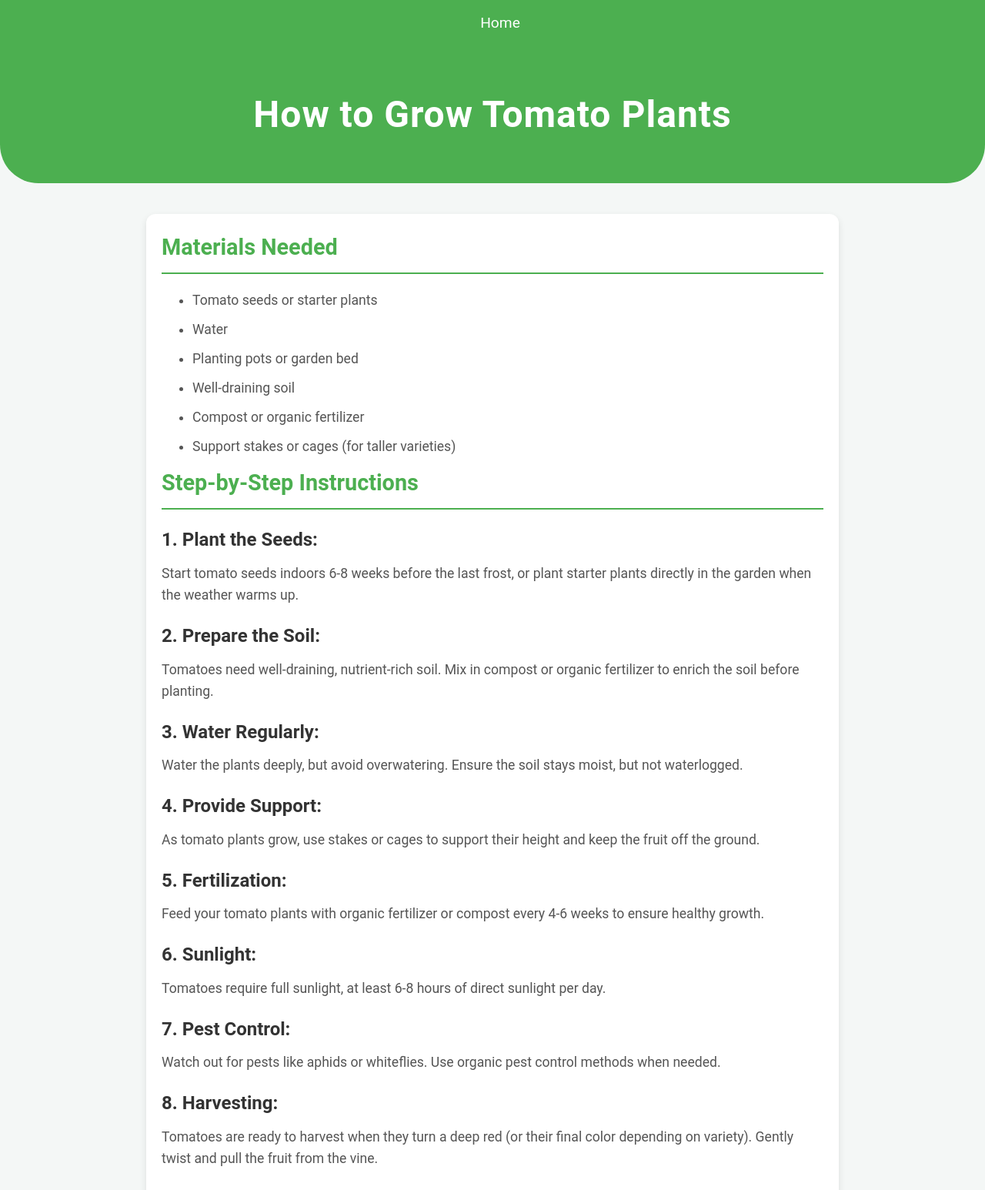
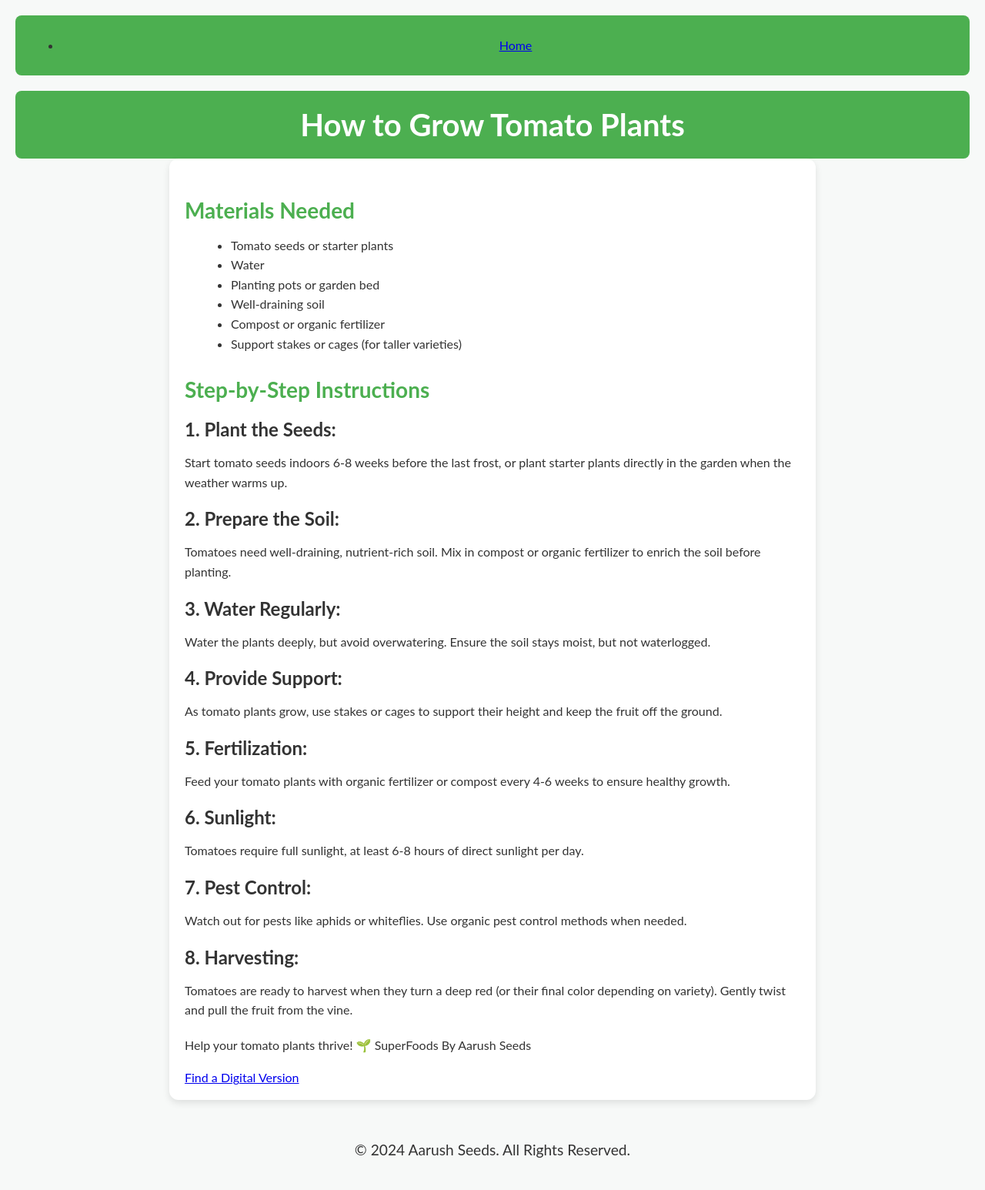
Before and after one commit to aarush67/How-to-Grow-Tomato-Plants, a plain HTML site: page index.html in a window 1280 px wide. Shown: the top 1546 px of the page at 77% size. Drawn offline with Linux system fonts and the light colour scheme.

Commit message:
Update styles.css

```diff
--- a/styles.css
+++ b/styles.css
@@ -1,138 +1,154 @@
-/* Reset browser defaults */
-* {
+/* General styling */
+body {
+    font-family: 'Lato', sans-serif;
+    background-color: #f7f9f8; /* Light background for contrast */
+    color: #333;
     margin: 0;
-    padding: 0;
-    box-sizing: border-box;
+    padding: 20px; /* Add padding to body for spacing */
 }
 
-body {
-    font-family: 'Roboto', sans-serif;
-    background-color: #f4f7f6;
-    color: #333;
-    margin: 0;
-    padding: 0;
-    line-height: 1.6;
+/* Container styling */
+.container {
+    max-width: 800px;
+    margin: 0 auto;
+    padding: 20px;
+    background-color: white; /* White background for the paper effect */
+    border-radius: 12px; /* Rounded corners */
+    box-shadow: 0 4px 10px rgba(0, 0, 0, 0.1); /* Subtle shadow */
 }
 
-/* Navigation Bar */
+/* Navbar styling */
 nav {
-    background-color: #4CAF50;
-    padding: 15px;
+    background-color: #4CAF50; /* Matches header color */
+    padding: 10px 0;
     text-align: center;
+    margin-bottom: 20px; /* Space between nav and content */
+    border-radius: 8px; /* Rounded corners for the navbar */
 }
 
-nav ul {
-    list-style-type: none;
+nav .logo h1 {
+    color: white;
+    font-size: 2rem;
+    margin: 0; /* Remove default margin */
 }
 
-nav ul li {
-    display: inline;
-    margin-right: 20px;
+nav .nav-links {
+    display: inline-block;
+    list-style: none;
 }
 
-nav ul li a {
+nav .nav-links li {
+    display: inline-block;
+    margin: 0 15px;
+}
+
+nav .nav-links a {
     color: white;
     text-decoration: none;
-    font-size: 1.2rem;
+    font-size: 1.1rem;
 }
 
-nav ul li a:hover {
-    text-decoration: underline;
-}
-
-/* Header Styling */
+/* Header */
 header {
     background-color: #4CAF50;
     color: white;
     text-align: center;
-    padding: 50px 0;
-    border-radius: 0 0 50px 50px;
+    padding: 20px 0;
+    border-radius: 8px;
 }
 
 header h1 {
-    font-size: 3rem;
-    letter-spacing: 1px;
+    font-size: 2.5em;
+    margin: 0;
 }
 
-/* Main Container Styling */
-.container {
-    max-width: 900px;
-    margin: 40px auto;
-    padding: 20px;
-    background-color: white;
-    border-radius: 12px;
-    box-shadow: 0 4px 10px rgba(0, 0, 0, 0.1);
-}
-
+/* Section headings */
 h2 {
-    font-size: 1.8rem;
+    font-size: 1.75em;
     color: #4CAF50;
-    margin-bottom: 20px;
-    border-bottom: 2px solid #4CAF50;
-    padding-bottom: 10px;
+    margin-top: 30px;
+    margin-bottom: 10px;
 }
 
 h3 {
-    font-size: 1.5rem;
-    margin: 20px 0 10px;
+    font-size: 1.5em;
+    margin-top: 20px;
+    margin-bottom: 10px;
     color: #333;
 }
 
-/* List Styling */
+/* Lists */
 ul {
     list-style-type: disc;
-    margin-left: 40px;
-    color: #555;
-}
-
-ul li {
-    font-size: 1.1rem;
-    margin-bottom: 10px;
+    margin-left: 20px;
+    line-height: 1.6;
 }
 
 /* Paragraphs */
 p {
-    font-size: 1.1rem;
-    color: #555;
+    line-height: 1.6;
     margin-bottom: 20px;
 }
 
-/* Call to Action */
-.cta {
-    text-align: center;
-    margin-top: 30px;
-}
-
-.cta p {
-    font-size: 1.2rem;
-    margin-bottom: 10px;
-}
-
-.pdf-button {
-    display: inline-block;
+/* Button styling */
+a.btn {
     background-color: #4CAF50;
     color: white;
-    padding: 12px 30px;
     text-decoration: none;
+    padding: 12px 20px;
+    font-size: 1.1rem;
     border-radius: 8px;
     transition: background-color 0.3s;
 }
 
-.pdf-button:hover {
+a.btn:hover {
     background-color: #45a049;
+}
+
+/* Contact Section Styling */
+.contact-section {
+    padding: 30px;
+    background-color: #f8f9fa;
+    border-radius: 12px; /* Rounded corners */
+    margin-top: 30px; /* Space above the contact section */
+    box-shadow: 0 2px 8px rgba(0, 0, 0, 0.1); /* Subtle shadow for separation */
+}
+
+.contact-section h2 {
+    font-size: 2rem;
+    color: #4CAF50;
+    margin-bottom: 20px;
+}
+
+.contact-section p {
+    font-size: 1.2rem;
+    color: #555;
+}
+
+.contact-section a {
+    color: #4CAF50;
+    text-decoration: none;
+    font-weight: bold;
+}
+
+.contact-section a:hover {
+    text-decoration: underline;
 }
 
 /* Footer */
 footer {
     text-align: center;
-    padding: 20px;
-    background-color: #f4f7f6;
-    color: #333;
-    margin-top: 40px;
+    margin-top: 50px;
+    font-size: 1.2em;
 }
 
 footer p {
-    font-size: 1.1rem;
+    margin: 5px 0;
+}
+
+footer strong {
+    font-size: 1.2em;
+    color: #4CAF50;
 }
 
 /* Responsive Design */
@@ -142,7 +158,7 @@ footer p {
     }
 
     header h1 {
-        font-size: 2rem;
+        font-size: 1.6rem;
     }
 
     h2 {
@@ -153,7 +169,11 @@ footer p {
         font-size: 1.3rem;
     }
 
-    .pdf-button {
-        padding: 10px 25px;
+    nav .logo h1 {
+        font-size: 1.5rem;
+    }
+
+    nav .nav-links a {
+        font-size: 1rem; /* Smaller font size for mobile */
     }
 }
```
